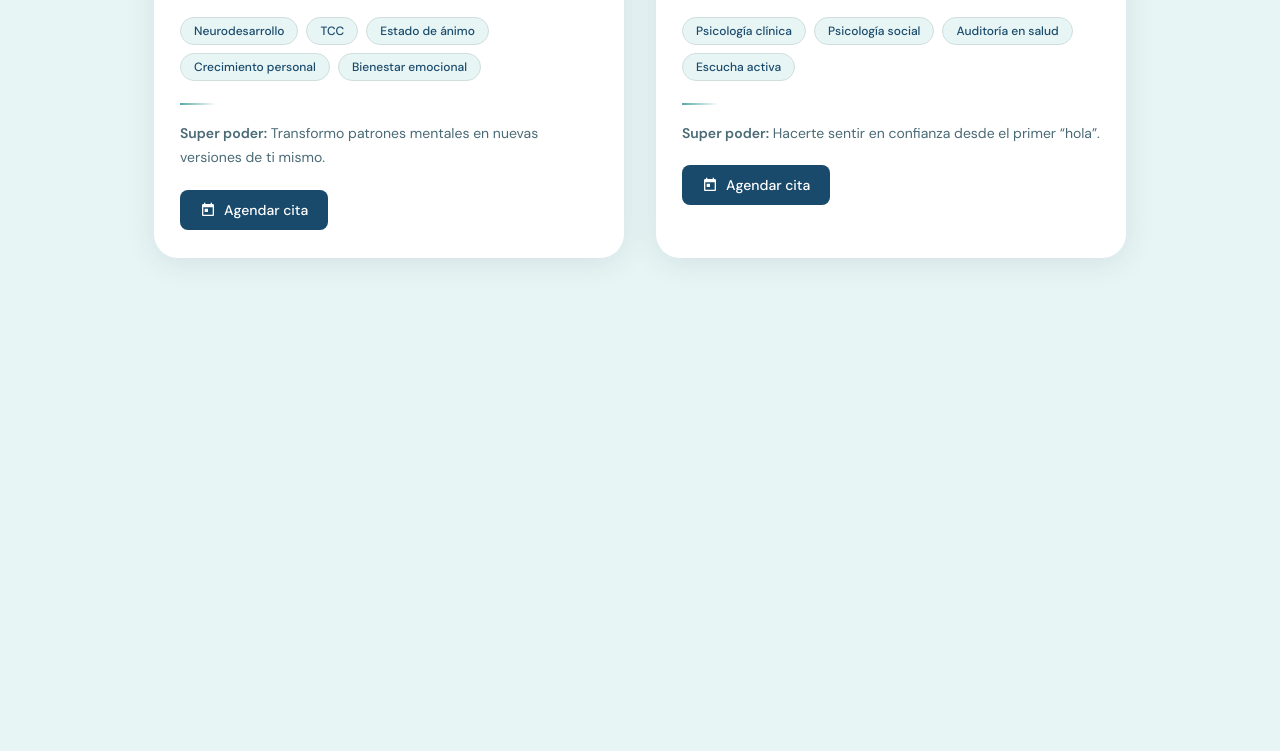
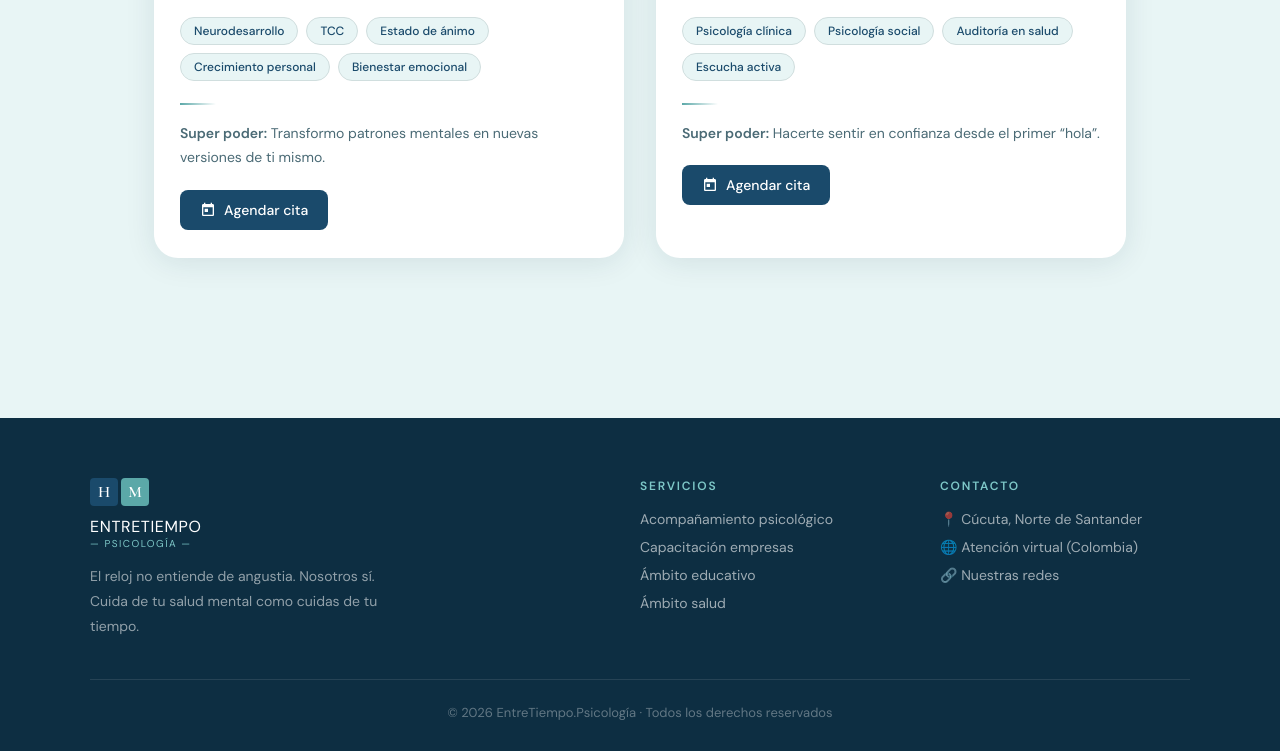
Before and after one commit to alvaroERG/ProyectoPsicologia, a plain HTML site: page templates/conocenos.html in a window 1280 px wide. Shown: the part 1288-2039 px from the top of the page. Before the commit the page ends 1626 px from the top, so only its background shows below. Drawn offline with nearby package versions, Linux system fonts and the light colour scheme.

Commit message:
Agregar actulizacion de los html y menus y tambien pagina de redes y corregir link del menu

```diff
--- a/templates/conocenos.html
+++ b/templates/conocenos.html
@@ -247,6 +247,27 @@
   .card-cta:hover { background: var(--teal); }
   .card-cta svg { width: 16px; height: 16px; fill: white; }
 
+  /* ── FOOTER ── */
+  footer {
+    background: var(--navy-dark); color: white;
+    padding: 60px 5vw 30px;
+    margin-top: 80px;
+  }
+  .footer-inner {
+    max-width: 1100px; margin: 0 auto;
+    display: grid; grid-template-columns: 2fr 1fr 1fr;
+    gap: 50px; padding-bottom: 40px;
+    border-bottom: 1px solid rgba(255,255,255,0.1);
+  }
+  @media (max-width: 700px) {
+    .footer-inner { grid-template-columns: 1fr; gap: 30px; }
+  }
+  .footer-brand p { font-size: 14px; color: rgba(255,255,255,0.55); line-height: 1.8; max-width: 300px; margin-top: 14px; }
+  .footer-col h4 { font-size: 12px; letter-spacing: 0.15em; text-transform: uppercase; color: var(--teal-light); margin-bottom: 16px; }
+  .footer-col a { display: block; color: rgba(255,255,255,0.6); text-decoration: none; font-size: 14px; margin-bottom: 10px; transition: color .2s; }
+  .footer-col a:hover { color: white; }
+  .footer-bottom { text-align: center; padding-top: 24px; font-size: 13px; color: rgba(255,255,255,0.35); }
+
   /* ── DECORATIVE BG ── */
   .bg-blob {
     position: fixed; border-radius: 50%;
@@ -264,7 +285,7 @@
 
 <!-- NAV -->
 <nav>
-  <a href="/" class="nav-logo">
+  <a href="index.html" class="nav-logo">
     <div class="nav-logo-icon">
       <div class="sq sq-navy">H</div>
       <div class="sq sq-teal">M</div>
@@ -278,13 +299,13 @@
     <span></span><span></span><span></span>
   </button>
   <div class="nav-links" id="nav-links">
-    <a href="/#servicios" onclick="closeMenu()">Servicios</a>
-    <a href="/#precios" onclick="closeMenu()">Tarifas</a>
-    <a href="/#horarios" onclick="closeMenu()">Horarios</a>
-    <a href="/#contacto" onclick="closeMenu()">Contacto</a>
-    <a href="/redes" onclick="closeMenu()">Redes</a>
-    <a href="/conocenos" class="active">Conócenos</a>
-    <a href="/#contacto" class="nav-cta">Consultar ahora</a>
+    <a href="index.html#servicios" onclick="closeMenu()">Servicios</a>
+    <a href="index.html#precios" onclick="closeMenu()">Tarifas</a>
+    <a href="index.html#horarios" onclick="closeMenu()">Horarios</a>
+    <a href="index.html#contacto" onclick="closeMenu()">Contacto</a>
+    <a href="conocenos.html" class="active">Conócenos</a>
+    <a href="redes.html" onclick="closeMenu()">Redes</a>
+    <a href="index.html#contacto" class="nav-cta">Consultar ahora</a>
   </div>
 </nav>
 
@@ -344,7 +365,7 @@
       <strong>Super poder:</strong> Transformo patrones mentales en nuevas versiones de ti mismo.
     </p>
 
-    <a href="#" target="_blank" class="card-cta">
+    <a href="https://calendar.google.com/calendar/u/0/appointments/schedules/AcZssZ0CAOwuRllsrmN_Od2NtcNkRqNsMJlk3kRkGgJ8HOQVf50e3SsmltVvcvNZBQgQ8o-fuFeFYpi1" target="_blank" class="card-cta">
       <svg viewBox="0 0 24 24">
         <path d="M19 3h-1V1h-2v2H8V1H6v2H5c-1.1 0-2 .9-2 2v14c0 1.1.9 2 2 2h14c1.1 0 2-.9 2-2V5c0-1.1-.9-2-2-2zm0 16H5V8h14v11zM7 10h5v5H7z"/>
       </svg>
@@ -412,6 +433,36 @@
   </div>
 </div>
 
+<footer>
+  <div class="footer-inner">
+    <div class="footer-brand">
+      <div class="nav-logo-icon" style="margin-bottom:10px">
+        <div class="sq sq-navy">H</div>
+        <div class="sq sq-teal">M</div>
+      </div>
+      <div class="brand" style="color:white;font-size:16px;letter-spacing:.04em">ENTRETIEMPO</div>
+      <div class="sub" style="color:var(--teal-light);letter-spacing:.15em;font-size:10px">— PSICOLOGÍA —</div>
+      <p>El reloj no entiende de angustia. Nosotros sí.<br>Cuida de tu salud mental como cuidas de tu tiempo.</p>
+    </div>
+    <div class="footer-col">
+      <h4>Servicios</h4>
+      <a href="index.html#servicios">Acompañamiento psicológico</a>
+      <a href="index.html#servicios">Capacitación empresas</a>
+      <a href="index.html#servicios">Ámbito educativo</a>
+      <a href="index.html#servicios">Ámbito salud</a>
+    </div>
+    <div class="footer-col">
+      <h4>Contacto</h4>
+      <a href="#">📍 Cúcuta, Norte de Santander</a>
+      <a href="#">🌐 Atención virtual (Colombia)</a>
+      <a href="redes.html">🔗 Nuestras redes</a>
+    </div>
+  </div>
+  <div class="footer-bottom">
+    © 2026 EntreTiempo.Psicología · Todos los derechos reservados
+  </div>
+</footer>
+
 <script>
 function toggleMenu() {
   const nav = document.getElementById('nav-links');
```
Also changed, not shown: templates/index.html (+4 -2 lines).
